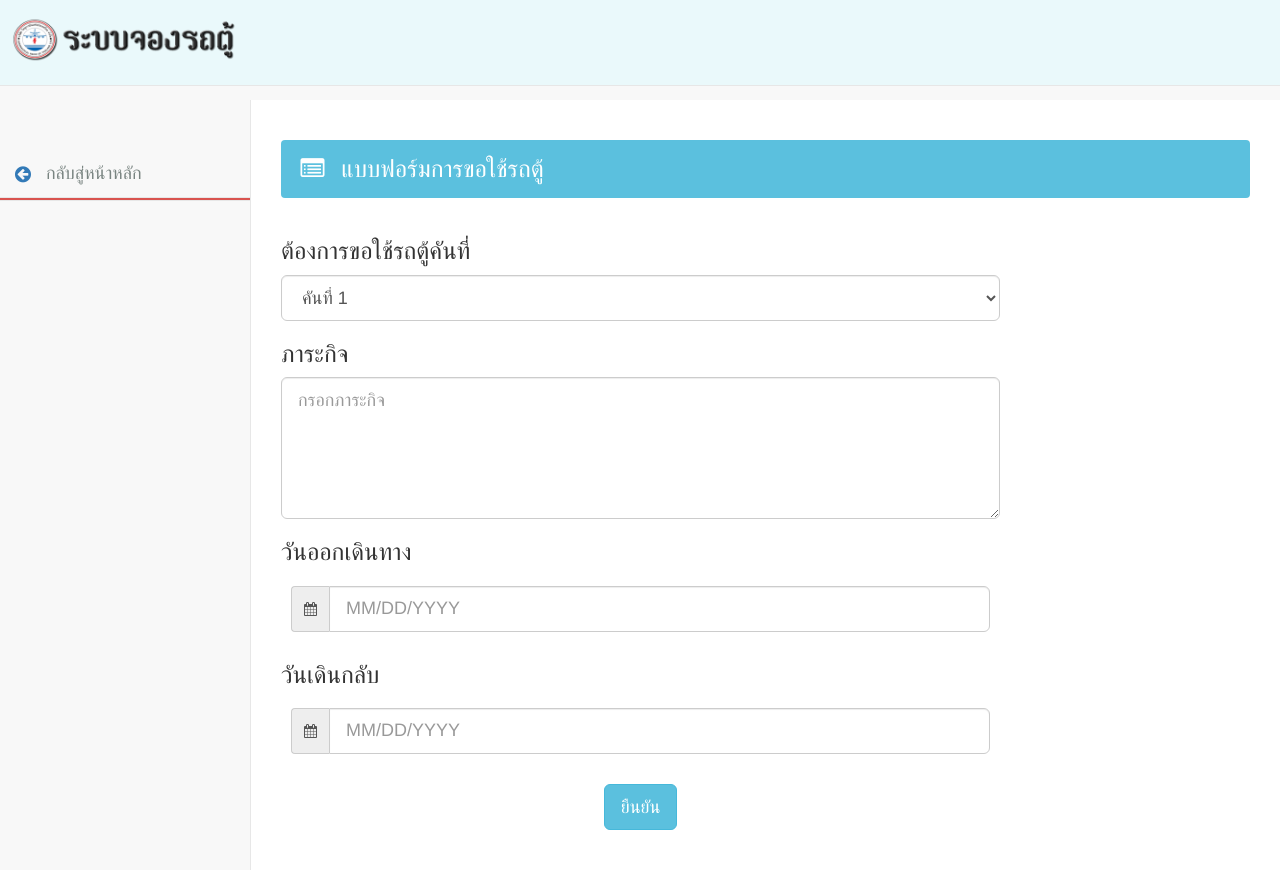
After one commit to pattadonprapin/aerothai, a PHP site: page /bookingform.php in a window 1280 px wide. The commit adds this page. Run offline with PHP 8.4, Linux system fonts and the light colour scheme; some libraries are stand-ins or nearby versions.

Commit message:
เพิ่มหน้า bookingform

```diff
--- /dev/null
+++ b/bookingform.php
@@ -0,0 +1,166 @@
+<!DOCTYPE html>
+<html lang="en">
+
+<head>
+
+    <meta charset="utf-8">
+    <meta http-equiv="X-UA-Compatible" content="IE=edge">
+    <meta name="viewport" content="width=device-width, initial-scale=1">
+    <meta name="description" content="">
+    <meta name="author" content="">
+
+    <title>ระบบจองรถตู้-วิทยุการบินเชียงใหม่</title>
+
+    <!-- Bootstrap Core CSS -->
+    <link href="css/bootstrap.min.css" rel="stylesheet">
+
+    <!-- Custom CSS -->
+    <link href="css/logo-nav.css" rel="stylesheet">
+    <link href="css/sb-admin-2.css" rel="stylesheet">
+    <link href="css/style.css" rel="stylesheet">
+
+     <!-- Custom Fonts -->
+    <link rel="stylesheet" href="https://maxcdn.bootstrapcdn.com/font-awesome/4.5.0/css/font-awesome.min.css">
+
+
+    <!-- HTML5 Shim and Respond.js IE8 support of HTML5 elements and media queries -->
+    <!-- WARNING: Respond.js doesn't work if you view the page via file:// -->
+    <!--[if lt IE 9]>
+        <script src="https://oss.maxcdn.com/libs/html5shiv/3.7.0/html5shiv.js"></script>
+        <script src="https://oss.maxcdn.com/libs/respond.js/1.4.2/respond.min.js"></script>
+    <![endif]-->
+
+</head>
+
+<body>
+
+    <div id="wrapper">
+    <!-- Navigation -->
+    <nav class="navbar navbar-default navbar-fixed-top" role="navigation" style="margin-bottom: 0">
+            <!-- Brand and toggle get grouped for better mobile display -->
+            <div class="navbar-header">
+                <button type="button" class="navbar-toggle" data-toggle="collapse" data-target="#bs-example-navbar-collapse-1">
+                    <span class="sr-only">Toggle navigation</span>
+                    <span class="icon-bar"></span>
+                    <span class="icon-bar"></span>
+                    <span class="icon-bar"></span>
+                </button>
+                <a class="navbar-brand" href="index.php">
+                    <img src = "image/band.png" width="250" height="50" >
+                </a>
+            </div>
+            <!-- Collect the nav links, forms, and other content for toggling -->
+            <ul class="nav navbar-top-links navbar-center">
+
+
+                </ul>
+                <br>
+
+            <!-- /.navbar-collapse -->
+        <!-- /.container -->
+
+            <div class="navbar-default sidebar" role="navigation">
+                <div class="sidebar-nav navbar-collapse">
+                    <ul class="nav" id="side-menu">
+                        <li>
+                            <a href="home.php"><i class="fa fa-arrow-circle-left fa-lg"></i><font color="#798481" size="4"> &nbsp; กลับสู่หน้าหลัก</a></font>
+                        </li>
+
+                             <li class="btn-danger divider" style="height:3px;"></li>
+                    </ul>
+                </div>
+                <!-- /.sidebar-collapse -->
+            </div>
+            <!-- /.navbar-static-side -->
+        </nav>
+    </div>
+
+    <div id="page-wrapper">
+        <div class="row">
+            <div class="col-lg-12">
+                <h3 class="page-header alert btn-info"><i class="fa fa-list-alt fa-fw"></i>&nbsp; แบบฟอร์มการขอใช้รถตู้</h3>
+            </div>
+
+            <div class="col-lg-9">
+                <form role="form" action="#" method="post" name="booking">
+                    <div class="form-group form-group-lg">
+                      <h3 for="disabledSelect">ต้องการขอใช้รถตู้คันที่</h3>
+                      <select id="disabledSelect" class="form-control input-lg">
+                        <option>คันที่ 1</option>
+                        <option>คันที่ 2</option>
+                        <option>คันที่ 3</option>
+                        <option>คันที่ 4</option>
+                    </select>
+                    </div>
+
+                    <div class="form-group form-group-lg">
+                         <h3 for="disabledTextInput">ภาระกิจ</h3>
+                        <textarea class="form-control" id="disabledTextInput" rows="5" placeholder="กรอกภาระกิจ"></textarea>
+                    </div>
+
+                    <h3 class="control-label" for="date">วันออกเดินทาง</h3>
+                    <div class="input-group form-group-lg">
+                        <div class="input-group-addon">
+                           <i class="fa fa-calendar">
+                           </i>
+                       </div>
+                       <input class="form-control" id="date" name="date" placeholder="MM/DD/YYYY" type="text"/>
+                   </div>
+
+
+                   <h3 class="control-label" for="date">วันเดินกลับ</h3>
+                    <div class="input-group form-group-lg">
+                        <div class="input-group-addon">
+                           <i class="fa fa-calendar">
+                           </i>
+                       </div>
+                       <input class="form-control" id="date" name="date" placeholder="MM/DD/YYYY" type="text"/>
+                   </div>
+                   <br>
+
+                   <div align="center">
+                    <button type="submit" class="btn btn-info btn-lg">ยืนยัน</button>
+                   </div>
+                </form>
+                   <br>
+                   <br>
+
+            </div>
+        </div>
+    </div>
+
+    <!-- /#wrapper -->
+    </nav>
+
+    <!-- jQuery -->
+    <script src="js/jquery.js"></script>
+
+    <!-- Bootstrap Core JavaScript -->
+    <script src="js/bootstrap.min.js"></script>
+
+    <script type="text/javascript" src="https://code.jquery.com/jquery-1.11.3.min.js"></script>
+
+    <!-- Include Date Range Picker -->
+    <script type="text/javascript" src="https://cdnjs.cloudflare.com/ajax/libs/bootstrap-datepicker/1.4.1/js/bootstrap-datepicker.min.js"></script>
+    <link rel="stylesheet" href="https://cdnjs.cloudflare.com/ajax/libs/bootstrap-datepicker/1.4.1/css/bootstrap-datepicker3.css"/>
+
+    <script>
+    $(document).ready(function(){
+        var date_input=$('input[name="date"]'); //our date input has the name "date"
+        var container=$('.bootstrap-iso form').length>0 ? $('.bootstrap-iso form').parent() : "body";
+        date_input.datepicker({
+            format: 'mm/dd/yyyy',
+            container: container,
+            todayHighlight: true,
+            autoclose: true,
+        })
+    })
+    </script>
+
+
+
+
+
+</body>
+
+</html>
```
Also changed, not shown: home.php (+9 -0 lines).
